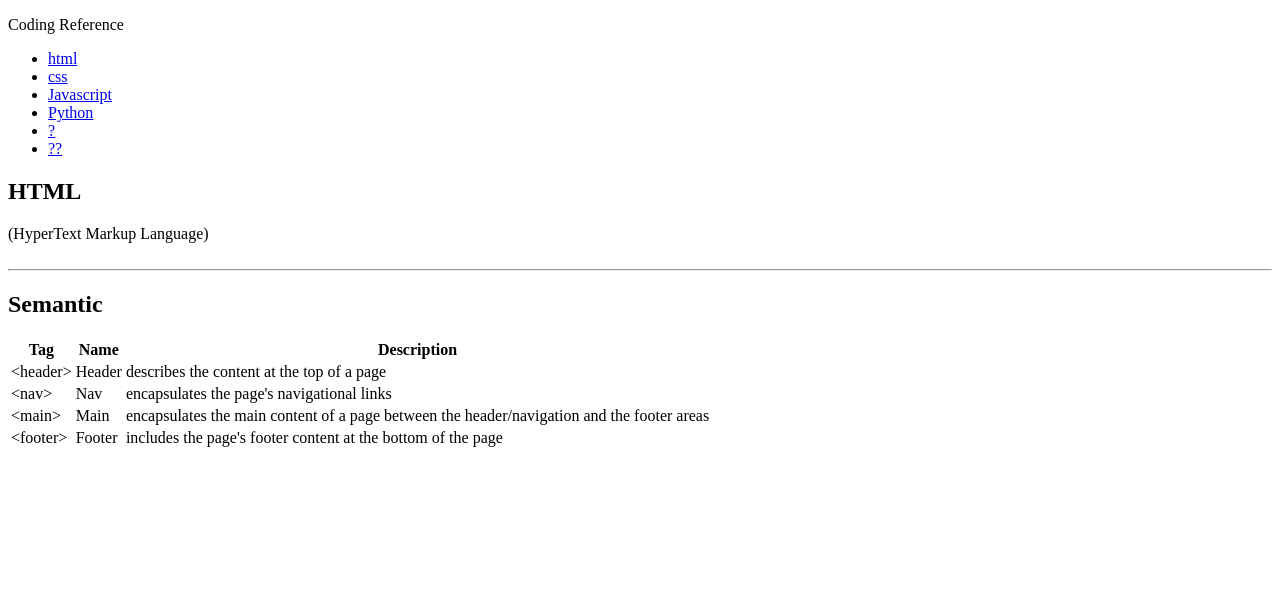
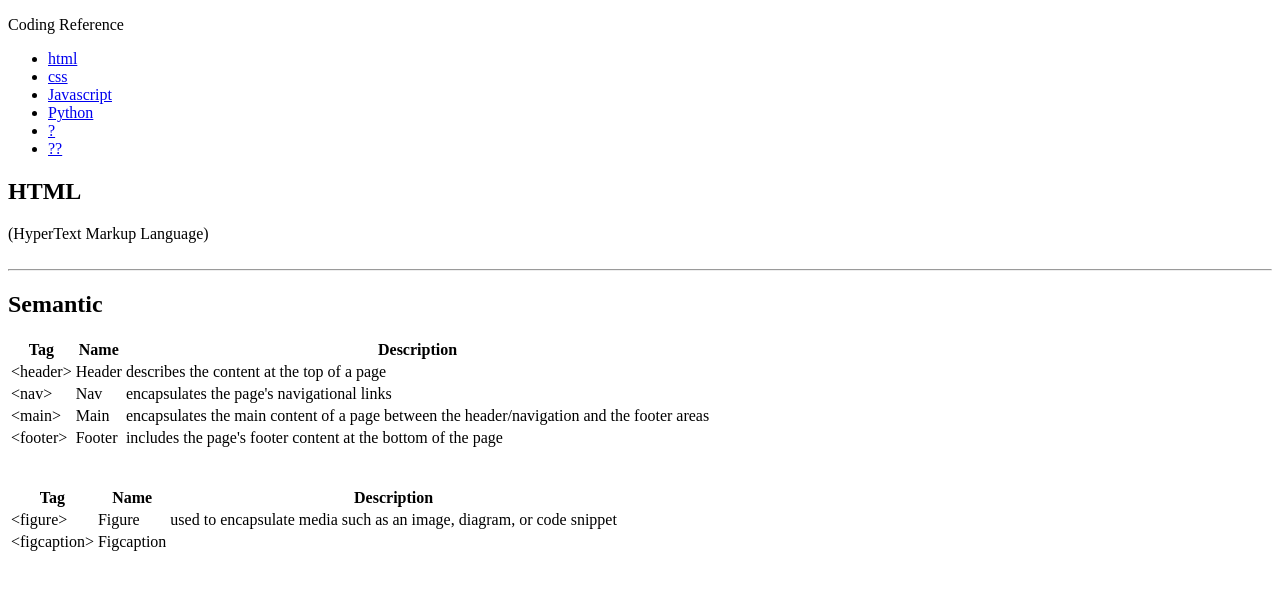
Before and after one commit to HurricaneBTC/Learning-to-Code-Reference-Site, a plain HTML site: page index.html in a window 1280 px wide. Drawn offline with Linux system fonts and the light colour scheme; files that its build step writes are made by us from their sources.

Commit message:
troubleshooting

```diff
--- a/index.html
+++ b/index.html
@@ -61,9 +61,33 @@
       </tbody>
     </table>
     </article>
+  </section>
 
+  <section class="break1">
+    <br>
+    <br>
+  </section>
 
-
+  <section>
+    <table>
+      <thead>
+        <th>Tag</th>
+        <th>Name</th>
+        <th>Description</th>
+      </thead>
+      <tbody>
+        <tr>
+          <td><span class="code">&lt;figure&gt;</span></td>
+          <td>Figure</td>
+          <td>used to encapsulate media such as an image, diagram, or code snippet</td>
+        </tr>
+        <tr>
+          <td><span class="code">&lt;figcaption&gt;</span></td>
+          <td>Figcaption</td>
+          <td></td>
+        </tr>
+      </tbody>
+    </table>
   </section>
 
 </body>
```
